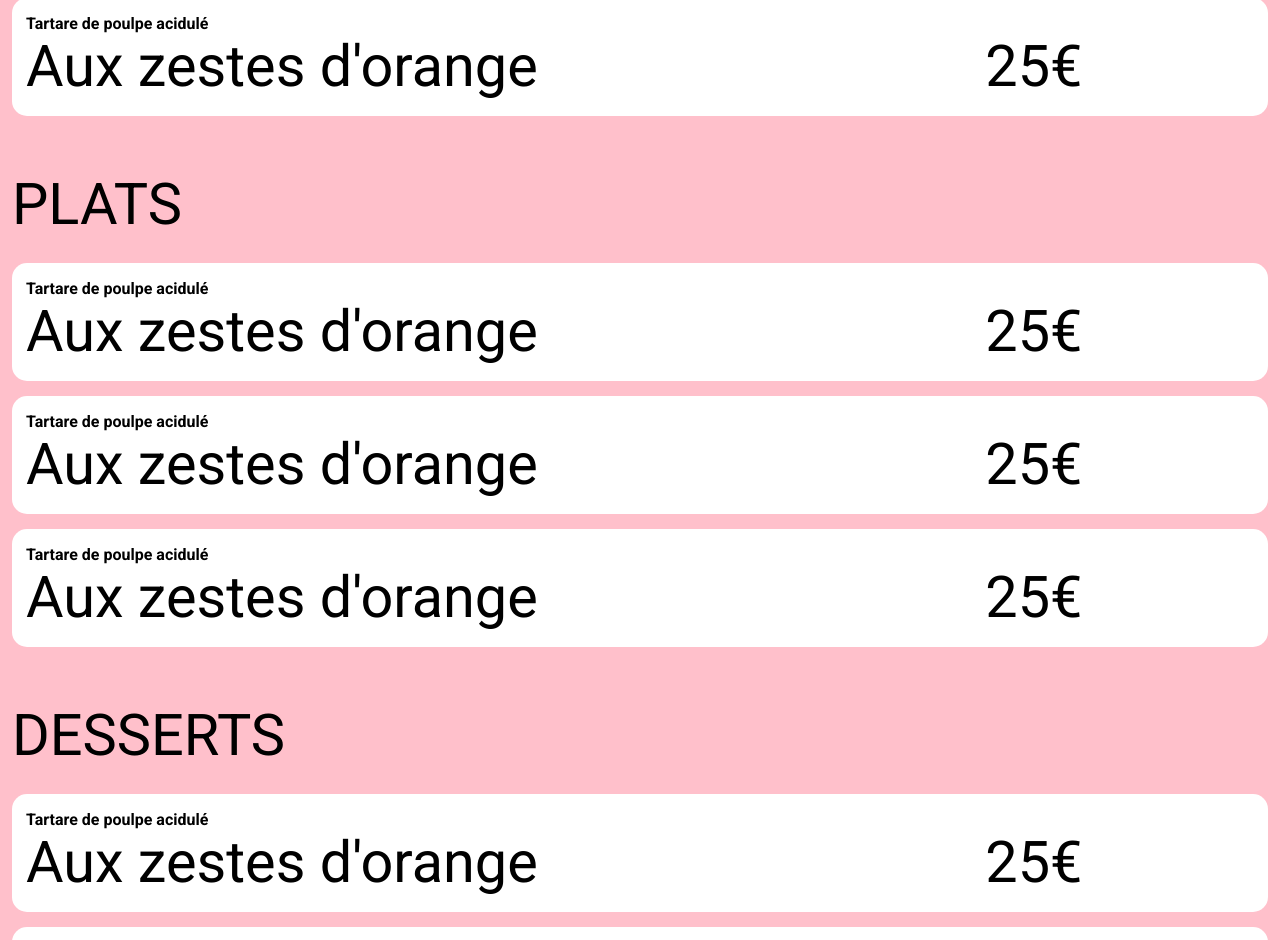
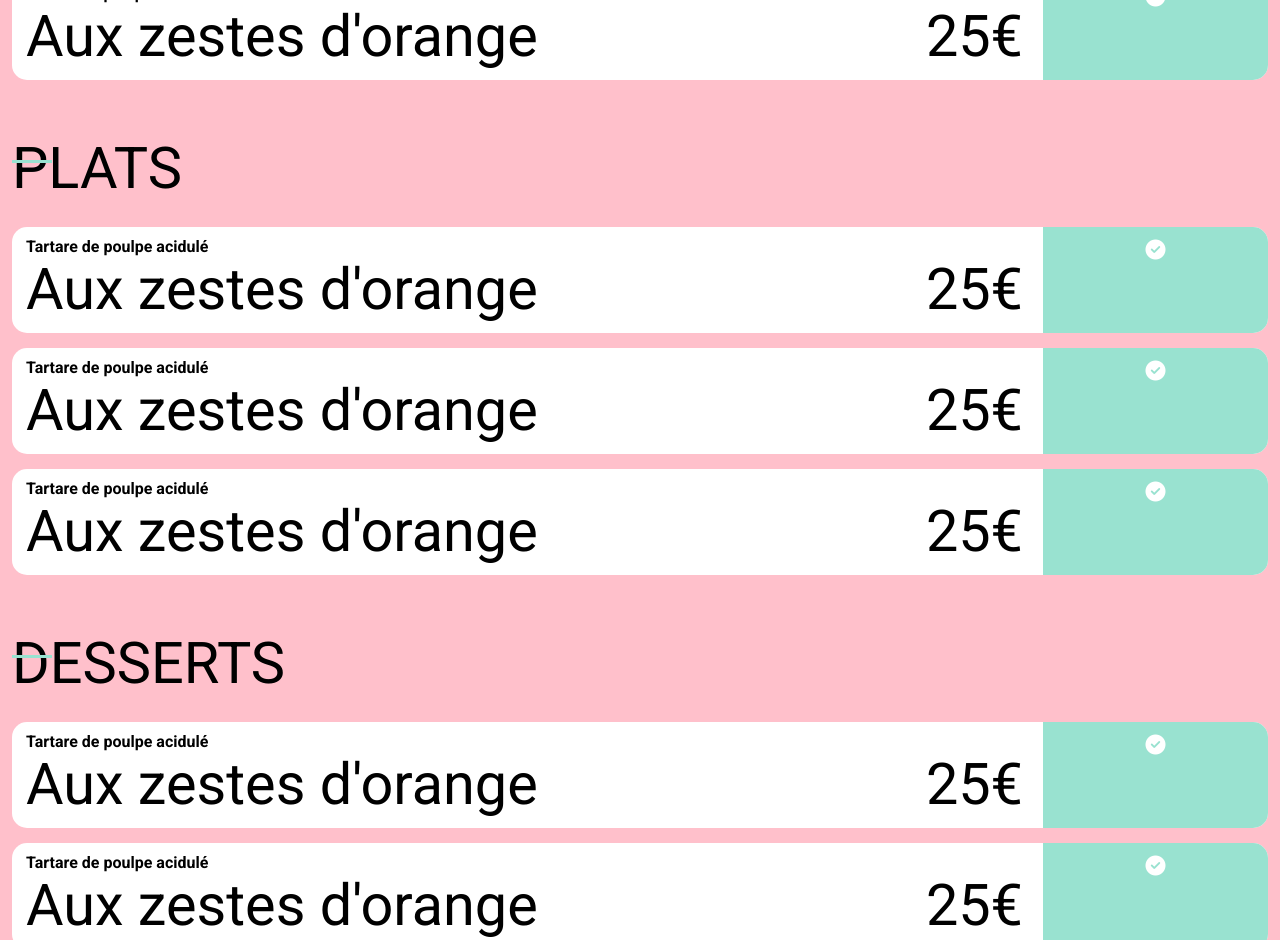
Before and after one commit to maiinawa/maitenina_3_20112020, a website: page a-la-francaise.html in a window 1280 px wide. Shown: the part 798-1738 px from the top of the page. Drawn offline with Linux system fonts and the light colour scheme; a web font is replaced by a local one.

Commit message:
ajout underline et couleur validation

```diff
--- a/a-la-francaise.html
+++ b/a-la-francaise.html
@@ -35,7 +35,8 @@
 
                     <section class="menu_categories">
 
-                        <p class="menu_categories-title">ENTREES</p>
+                        <p class="menu_categories_title">ENTREES</p>
+                        <div class="menu_categories_underline"></div>
 
                         <a href="" class="menu_block">
                             <div class="menu_block_text">
@@ -44,7 +45,7 @@
                                 <p class="menu_block_price">25€</p>
 
                             </div>
-                            <div class="menu_block_validation">OK</div>
+                            <div class="menu_block_validation"><i class="fas fa-check-circle fa-lg"></i></div>
                         </a>
 
                         <a href="" class="menu_block">
@@ -54,7 +55,7 @@
                                 <p class="menu_block_price">25€</p>
 
                             </div>
-                            <div class="menu_block_validation">OK</div>
+                            <div class="menu_block_validation"><i class="fas fa-check-circle fa-lg"></i></div>
                         </a>
 
                         <a href="" class="menu_block">
@@ -64,14 +65,16 @@
                                 <p class="menu_block_price">25€</p>
 
                             </div>
-                            <div class="menu_block_validation">OK</div>
+                            <div class="menu_block_validation"><i class="fas fa-check-circle fa-lg"></i></div>
                         </a>
 
                     </section>
 
                     <section class="menu_categories">
 
-                        <p class="menu_categories-title">PLATS</p>
+                        <p class="menu_categories_title">PLATS</p>
+                        <div class="menu_categories_underline"></div>
+
 
                         <a href="" class="menu_block">
                             <div class="menu_block_text">
@@ -80,7 +83,7 @@
                                 <p class="menu_block_price">25€</p>
 
                             </div>
-                            <div class="menu_block_validation">OK</div>
+                            <div class="menu_block_validation"><i class="fas fa-check-circle fa-lg"></i></div>
                         </a>
 
                         <a href="" class="menu_block">
@@ -90,7 +93,7 @@
                                 <p class="menu_block_price">25€</p>
 
                             </div>
-                            <div class="menu_block_validation">OK</div>
+                            <div class="menu_block_validation"><i class="fas fa-check-circle fa-lg"></i></div>
                         </a>
 
                         <a href="" class="menu_block">
@@ -100,7 +103,7 @@
                                 <p class="menu_block_price">25€</p>
 
                             </div>
-                            <div class="menu_block_validation">OK</div>
+                            <div class="menu_block_validation"><i class="fas fa-check-circle fa-lg"></i></div>
                         </a>
 
                     </section>
@@ -108,7 +111,8 @@
 
                     <section class="menu_categories">
 
-                        <p class="menu_categories-title">DESSERTS</p>
+                        <p class="menu_categories_title">DESSERTS</p>
+                        <div class="menu_categories_underline"></div>
 
                         <a href="" class="menu_block">
                             <div class="menu_block_text">
@@ -117,7 +121,7 @@
                                 <p class="menu_block_price">25€</p>
 
                             </div>
-                            <div class="menu_block_validation">OK</div>
+                            <div class="menu_block_validation"><i class="fas fa-check-circle fa-lg"></i></div>
                         </a>
 
                         <a href="" class="menu_block">
@@ -127,7 +131,7 @@
                                 <p class="menu_block_price">25€</p>
 
                             </div>
-                            <div class="menu_block_validation">OK</div>
+                            <div class="menu_block_validation"><i class="fas fa-check-circle fa-lg"></i></div>
                         </a>
 
                         <a href="" class="menu_block">
@@ -137,7 +141,7 @@
                                 <p class="menu_block_price">25€</p>
 
                             </div>
-                            <div class="menu_block_validation">OK</div>
+                            <div class="menu_block_validation"><i class="fas fa-check-circle fa-lg"></i></div>
                         </a>
 
                     </section>
--- a/sass/pages/pages-restaurants.scss
+++ b/sass/pages/pages-restaurants.scss
@@ -20,7 +20,6 @@
         background-color: pink;
     }
     &_carte-top-align{
-        background-color: violet;
         align-items: center;
         padding: 5px 25px 0px 0px;
         font-family:'Shrikhand';
@@ -28,11 +27,18 @@
         justify-content: space-between;
     }
     &_categories{
+        position: relative;
         padding: 40px 0px 0px 0px;
         display: flex;
         flex-direction: column;
-        &-title{
+        &_title{
             margin: 0px 0px 25px 0px;
+        }
+        &_underline{
+            position: absolute;
+            top: 65px;
+            border-top : 3px solid $third-color;
+            width: 40px;
         }
     }
     &_block{
@@ -44,20 +50,27 @@
         &_text{
             position: relative;
             width: 83%;
-            padding: 16px 14px;
+            padding: 10px 14px;
             white-space: nowrap;
 
         }
         &_price{
             position: absolute;
             right:0;
-            bottom: 16px;
+            bottom: 10px;
         }
         &_validation{
-            display: none;
+            margin-left: 20px;
+            border-top-right-radius: 15px;
+            border-bottom-right-radius: 15px;
             text-align: center;
-            background-color: red;
-            width: 17%;
+            background-color: $third-color;
+            width: 19%;
+            i{
+                padding-top: 22px;
+                color: white;
+
+            }
         }
     }
     &_button{
```
Also changed, not shown: style/style.css, 1 other file.
